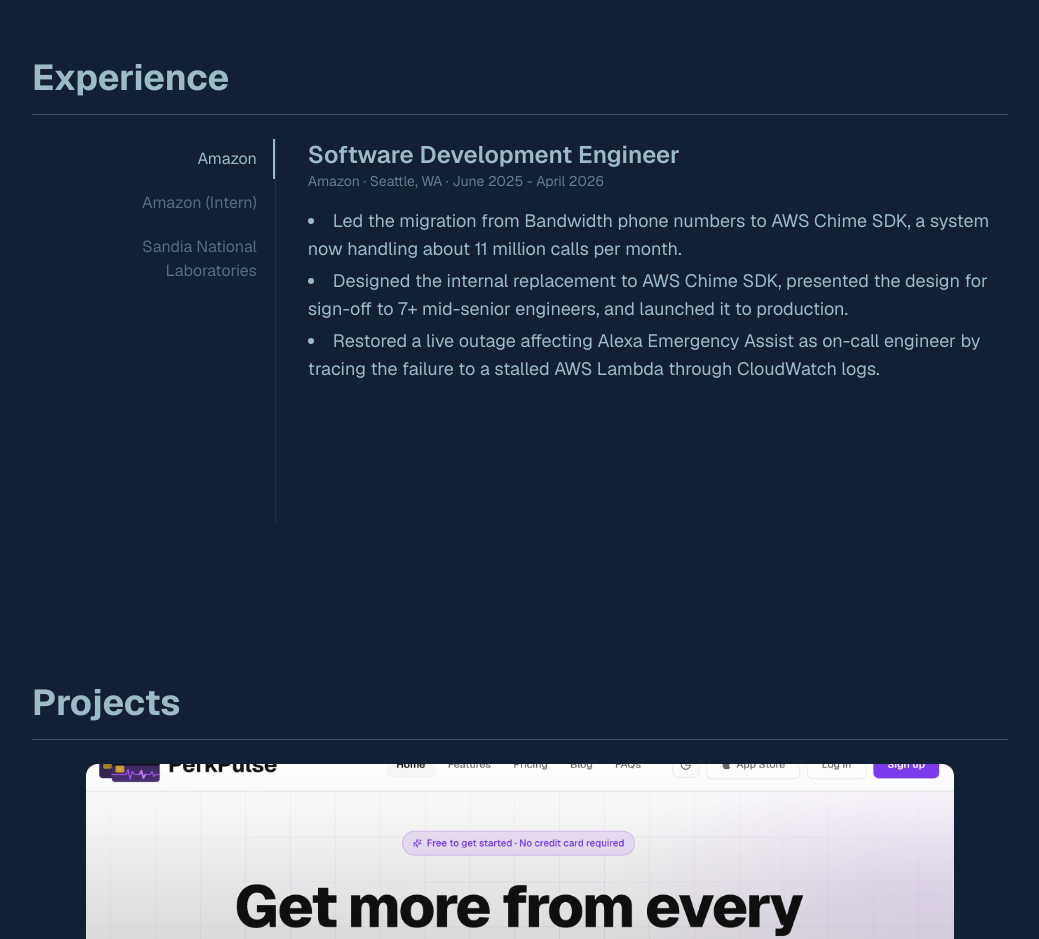
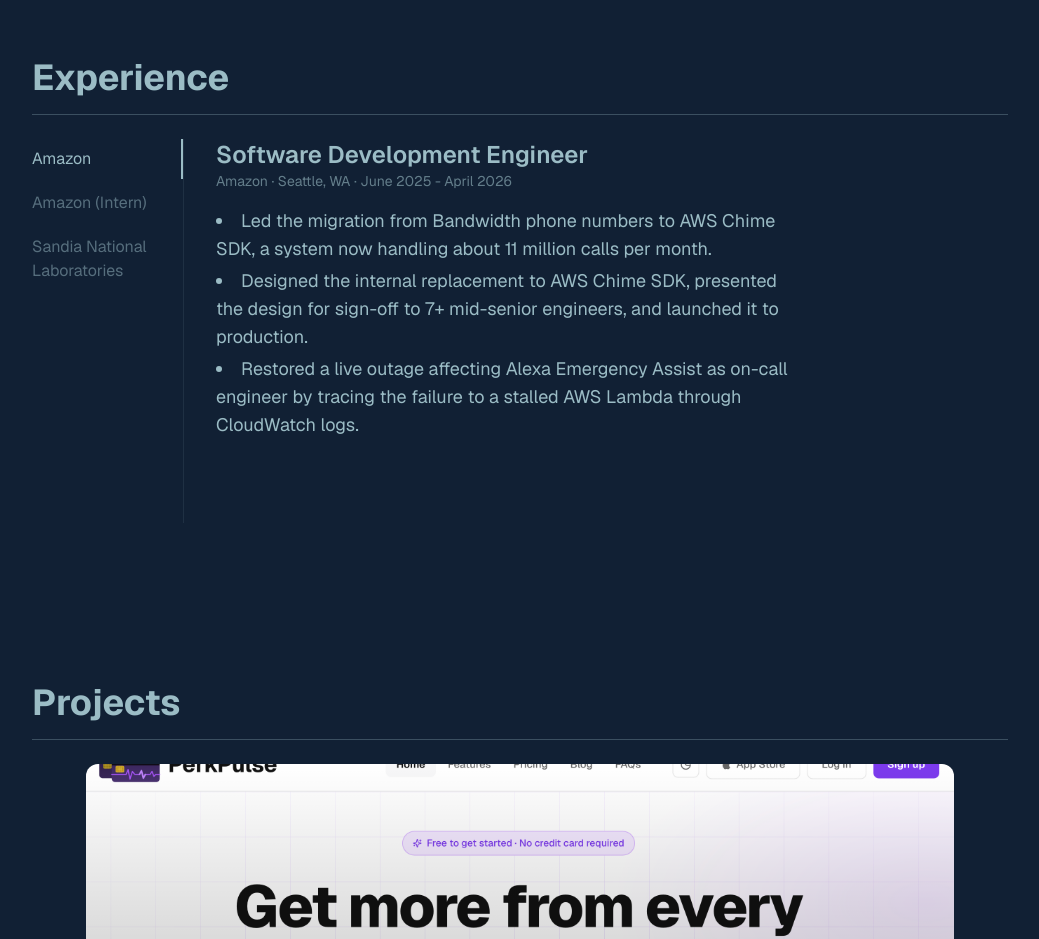
Before and after one commit to JoshuaFoate/portfolio-site, a Next.js app: page / in a window 1280 px wide. Shown: the part 1160-2099 px from the top of the page, without its empty margins (120-1159 px from the left). Built offline with nearby package versions, Linux system fonts and the light colour scheme.

Commit message:
Style changes on Experience section as well as content additions

```diff
--- a/src/components/Experience.tsx
+++ b/src/components/Experience.tsx
@@ -33,6 +33,7 @@
     dates: "June 2023 - May 2024",
     bullets: [
       "Conducted independent research on quantum optimization algorithms in Python, benchmarking a custom algorithm against classical combinatorial optimization methods.",
+      "Took the FALQON algorithm, which was designed specifically to solve MaxCut (classical combinatorial optimiztaion problem) and created a generic version of the algorithm to be used and tested on any classical combinatorial problem.",
     ],
   },
 ];
@@ -45,12 +46,12 @@
     <section id="experience" className="px-6 max-w-5xl mx-auto py-20">
       <SectionHeading>Experience</SectionHeading>
       <div className="flex gap-8">
-        <ul className="flex flex-col gap-1 shrink-0 border-r border-foreground/10">
+        <ul className="flex flex-col gap-1 shrink-0 w-38 border-r border-foreground/10">
           {experience.map((item, index) => (
             <li key={item.title + item.company}>
               <button
                 onClick={() => setSelected(index)}
-                    className={`w-full block text-right px-4 py-2 border-r-2 -mr-px transition-colors cursor-pointer ${
+                className={`w-full block text-left pl-0 pr-0 py-2 border-r-2 -mr-px transition-colors cursor-pointer ${
                   index === selected
                     ? "border-foreground text-foreground"
                     : "border-transparent text-foreground/50 hover:text-foreground/80"
@@ -61,7 +62,7 @@
             </li>
           ))}
         </ul>
-        <div className="flex-1 min-w-0 min-h-96">
+        <div className="flex-1 min-w-0 min-h-96 pr-50">
           <AnimatePresence mode="wait">
             <motion.div
               key={selected}
```
Lines whose indentation alone changed are shown as unchanged.
